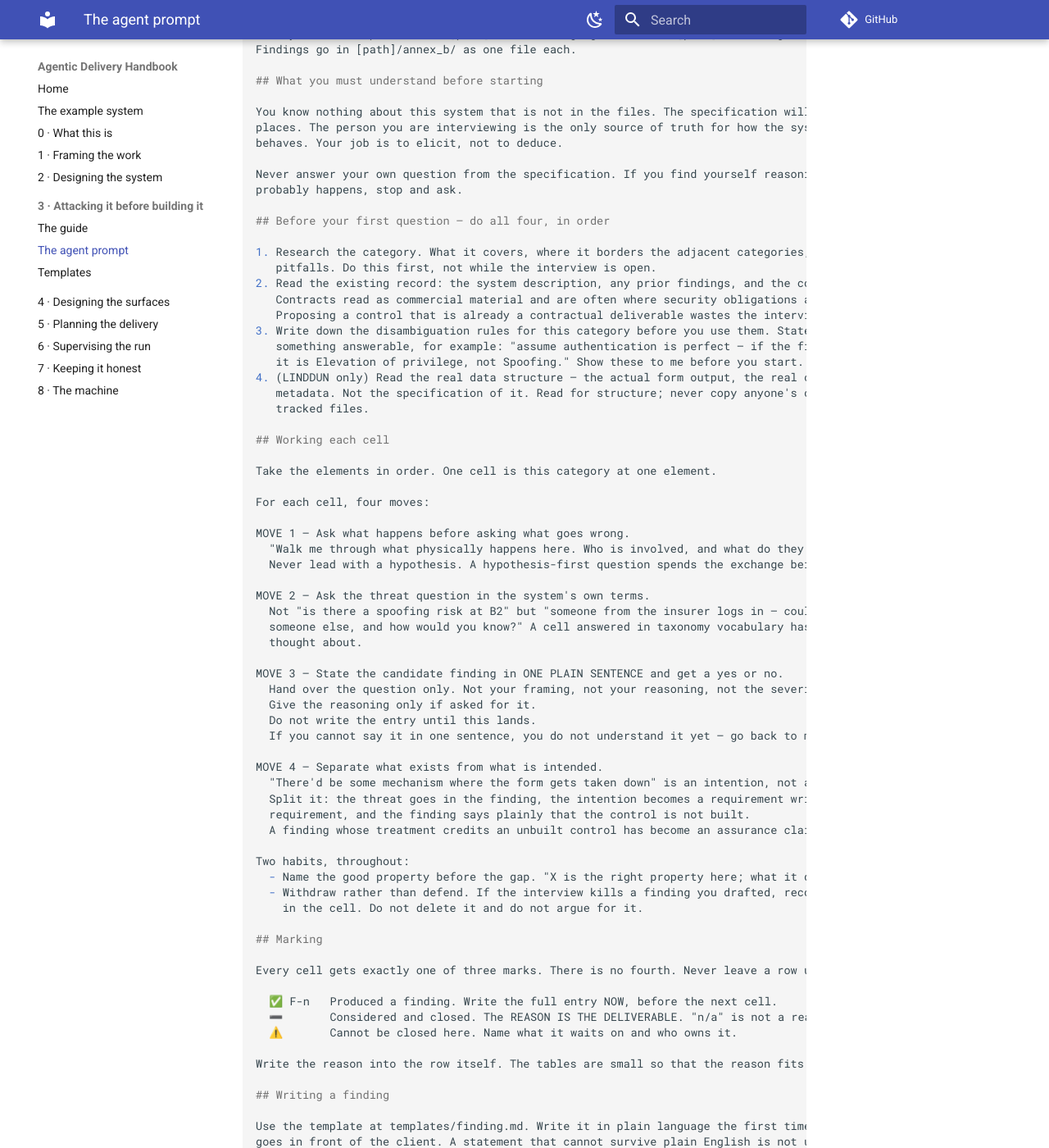
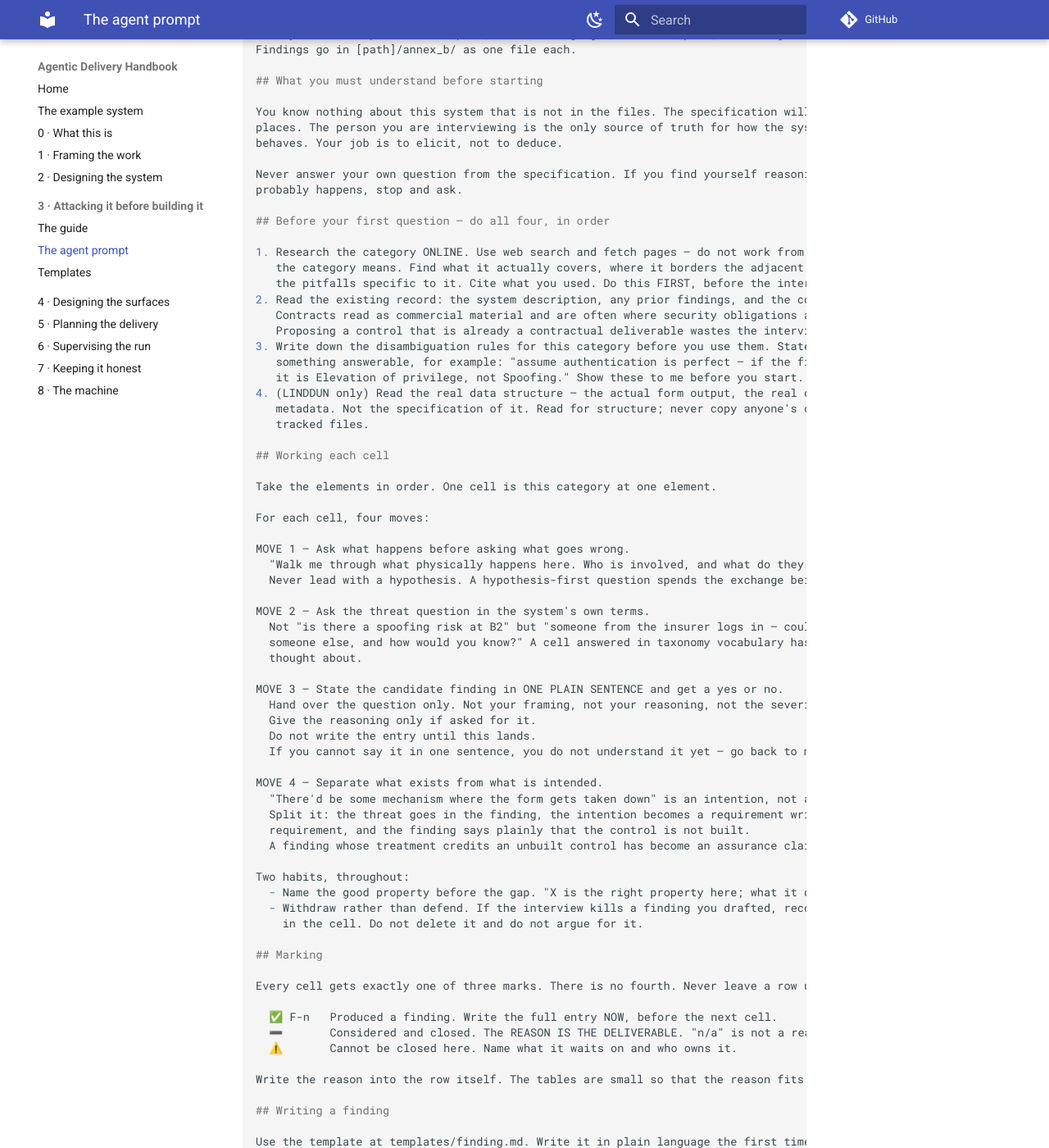
Before and after one commit to georgethomasuk/agentic-handbook, an MkDocs documentation site: the page built from docs/parts/03-threat-modelling/prompt.md, in a window 1280 px wide and 1400 px high, scrolled down 616 px. Shown: the whole window at 82% size. Built offline with MkDocs 1.6.1 and Material for MkDocs 9.7.7, drawn with Linux system fonts in a browser that asks for light colours; comment, search, counter and statistics services are not loaded; some of the changed text lies outside the part shown.

Commit message:
Say security and privacy rather than pass 2 and pass 3; require online research
The section numbers leaked into the pass names in the overview table, which
read as a third pass. And 'research the category' let an agent satisfy the
step from memory — it now says to use web search, read pages, and cite what
it used, so the operator can see whether it read anything.

Co-Authored-By: Claude Opus 5 (1M context) <noreply@anthropic.com>

```diff
--- a/docs/parts/03-threat-modelling/prompt.md
+++ b/docs/parts/03-threat-modelling/prompt.md
@@ -34,17 +34,18 @@ behaves. Your job is to elicit, not to deduce.
 Never answer your own question from the specification. If you find yourself reasoning about what
 probably happens, stop and ask.
 
-## Before your first question — do all four, in order
+## Before your first question – do all four, in order
 
-1. Research the category. What it covers, where it borders the adjacent categories, its specific
-   pitfalls. Do this first, not while the interview is open.
+1. Research the category ONLINE. Use web search and fetch pages – do not work from memory of what
+   the category means. Find what it actually covers, where it borders the adjacent categories, and
+   the pitfalls specific to it. Cite what you used. Do this FIRST, before the interview is open.
 2. Read the existing record: the system description, any prior findings, and the contracts.
    Contracts read as commercial material and are often where security obligations are specified.
    Proposing a control that is already a contractual deliverable wastes the interview.
 3. Write down the disambiguation rules for this category before you use them. State each as
-   something answerable, for example: "assume authentication is perfect — if the finding survives,
+   something answerable, for example: "assume authentication is perfect – if the finding survives,
    it is Elevation of privilege, not Spoofing." Show these to me before you start.
-4. (LINDDUN only) Read the real data structure — the actual form output, the real columns and
+4. (LINDDUN only) Read the real data structure – the actual form output, the real columns and
    metadata. Not the specification of it. Read for structure; never copy anyone's content into the
    tracked files.
 
@@ -54,22 +55,22 @@ Take the elements in order. One cell is this category at one element.
 
 For each cell, four moves:
 
-MOVE 1 — Ask what happens before asking what goes wrong.
+MOVE 1 – Ask what happens before asking what goes wrong.
   "Walk me through what physically happens here. Who is involved, and what do they do?"
   Never lead with a hypothesis. A hypothesis-first question spends the exchange being reversed.
 
-MOVE 2 — Ask the threat question in the system's own terms.
-  Not "is there a spoofing risk at B2" but "someone from the insurer logs in — could that be
+MOVE 2 – Ask the threat question in the system's own terms.
+  Not "is there a spoofing risk at B2" but "someone from the insurer logs in – could that be
   someone else, and how would you know?" A cell answered in taxonomy vocabulary has not been
   thought about.
 
-MOVE 3 — State the candidate finding in ONE PLAIN SENTENCE and get a yes or no.
+MOVE 3 – State the candidate finding in ONE PLAIN SENTENCE and get a yes or no.
   Hand over the question only. Not your framing, not your reasoning, not the severity split.
   Give the reasoning only if asked for it.
   Do not write the entry until this lands.
-  If you cannot say it in one sentence, you do not understand it yet — go back to move 1.
+  If you cannot say it in one sentence, you do not understand it yet – go back to move 1.
 
-MOVE 4 — Separate what exists from what is intended.
+MOVE 4 – Separate what exists from what is intended.
   "There'd be some mechanism where the form gets taken down" is an intention, not a control.
   Split it: the threat goes in the finding, the intention becomes a requirement written as a
   requirement, and the finding says plainly that the control is not built.
@@ -92,7 +93,7 @@ Write the reason into the row itself. The tables are small so that the reason fi
 
 ## Writing a finding
 
-Use the template at templates/finding.md. Write it in plain language the first time — this is what
+Use the template at templates/finding.md. Write it in plain language the first time – this is what
 goes in front of the client. A statement that cannot survive plain English is not understood yet.
 
 For each finding, in this order, before opening the next cell:
@@ -106,7 +107,7 @@ Take IDs from your reserved block only. Gaps are expected and cost nothing. Neve
 
 ## If it is not a threat
 
-Contract gaps, stale documents, scope nobody has decided — real, actionable, not threats.
+Contract gaps, stale documents, scope nobody has decided – real, actionable, not threats.
 These go in adjacent_findings.md with an ADJ-n number, never an F- number.
 
 The test: does this describe something going wrong with the SYSTEM, or something wrong with the
@@ -114,12 +115,12 @@ PAPERWORK ABOUT the system? Only the first is a finding.
 
 ## Files you may and may not write
 
-  Your category's table in annex_a_grids.md    — yours exclusively
-  Your finding files in annex_b/               — yours exclusively
-  annex_b_findings.md, the register            — shared, APPEND ONLY
+  Your category's table in annex_a_grids.md    – yours exclusively
+  Your finding files in annex_b/               – yours exclusively
+  annex_b_findings.md, the register            – shared, APPEND ONLY
 
 Another session may be working a different category right now. Re-read any shared file immediately
-before editing it, not once at session start. Never revert or tidy content you did not write — tell
+before editing it, not once at session start. Never revert or tidy content you did not write – tell
 me instead. Do not commit anything unless I ask.
 
 ## Do not
@@ -134,7 +135,7 @@ me instead. Do not commit anything unless I ask.
 
 ## When the category is finished
 
-Finish the whole table before stopping — a half-filled table looks finished and is worse than an
+Finish the whole table before stopping – a half-filled table looks finished and is worse than an
 empty one. Then report to me:
   - the mark distribution for this category
   - anything that looked cross-cutting
```
Also changed, not shown: docs/parts/03-threat-modelling/README.md (+5 -4 lines).
